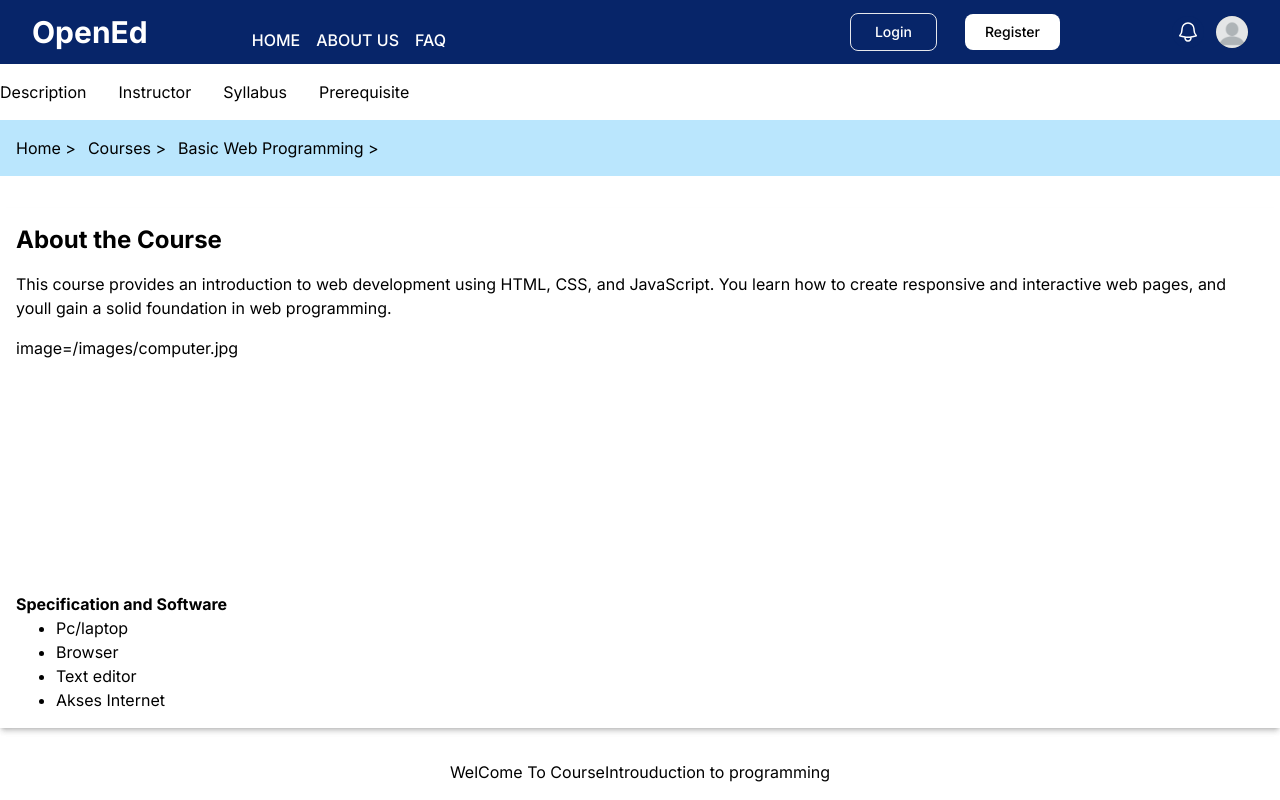
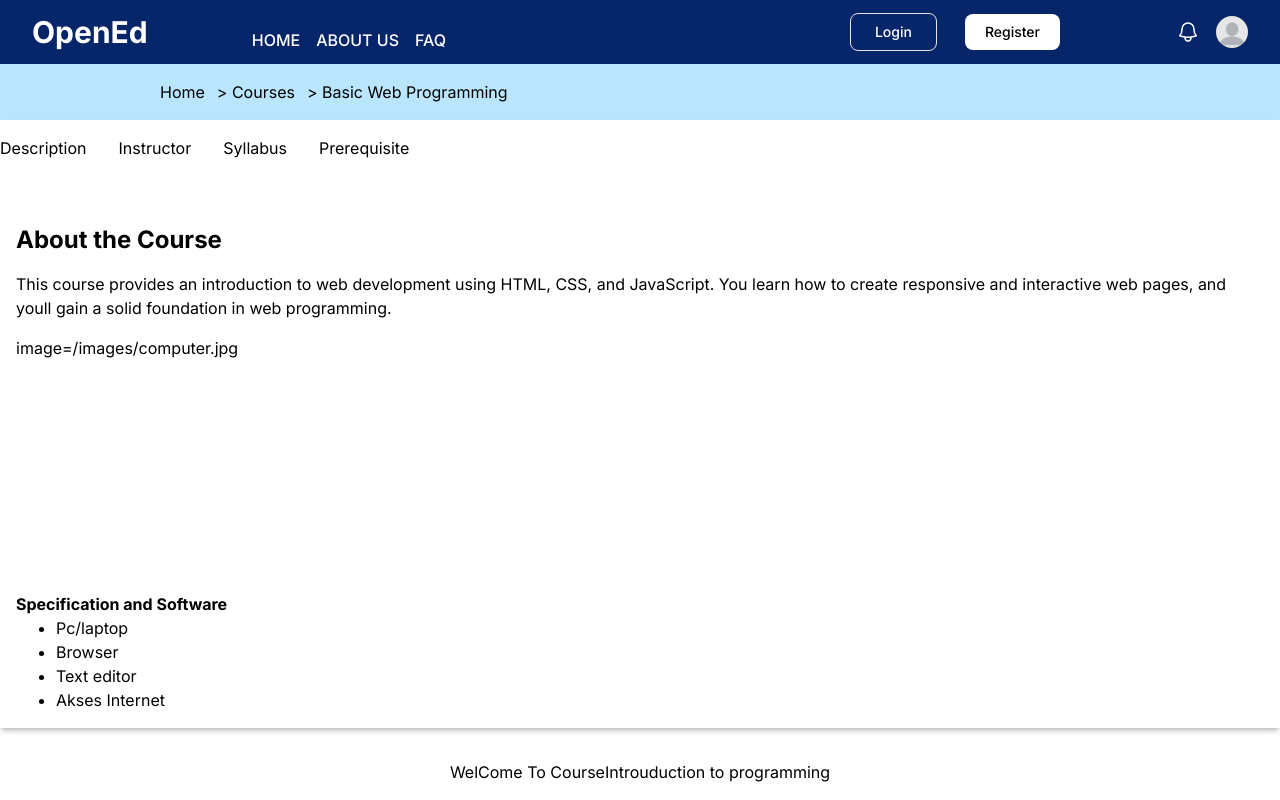
Before and after one commit to Xanvia/MOOC-IT-Center-UOP, a Next.js app in the folder frontend/: page /courses/1 in a window 1280 px wide. Built offline with nearby package versions, Linux system fonts and the light colour scheme; no server answers.

Commit message:
feat: add breadcrumb to course page

```diff
--- a/frontend/src/app/(public)/courses/page.tsx
+++ b/frontend/src/app/(public)/courses/page.tsx
@@ -1,12 +1,23 @@
 "use client";
 import SecondaryButton from "@/components/Buttons/SecondaryButton";
 import CourseCard from "@/components/Course/CourseCard/CourseCard";
-import React, { useState } from "react";
-import CreateCourseModal from "@/components/CreateCourseModal/CreateCourseModal";
+import Breadcrumb from "@/components/Course/CourseCard/CourseHome/Breadcrumb";
+
+import React from "react";
 
 const course2 = "/images/course2.png";
 const course3 = "/images/course3.png";
 const course5 = "/images/course5.png";
+
+interface BreadcrumbItem {
+  breadcrumb: string;
+  href?: string; // Make href optional
+}
+
+const breadcrumbs: BreadcrumbItem[] = [
+  { breadcrumb: 'Home', href: '/' },
+  { breadcrumb: '> Courses', href: '/courses' },
+];
 
 export default function Courses() {
   const [isModalOpen, setIsModalOpen] = useState(false);
@@ -17,6 +28,8 @@ export default function Courses() {
 
   return (
     <>
+      <Breadcrumb breadcrumbs={breadcrumbs}/>
+
       <div className="container mx-auto px-4 mt-20">
         <div className="mx-36 flex justify-between items-center mb-8">
           <h1 className="text-3xl font-bold">My Courses</h1>
--- a/frontend/src/components/Course/CourseCard/CourseHome/Breadcrumb.tsx
+++ b/frontend/src/components/Course/CourseCard/CourseHome/Breadcrumb.tsx
@@ -12,7 +12,7 @@ const Breadcrumbs = ({ breadcrumbs }: { breadcrumbs: BreadcrumbItem[] }) => {
   if (!breadcrumbs || breadcrumbs.length === 0) return null;
 
   return (
-    <nav className="flex bg-sky-200 p-4" aria-label="Breadcrumb">
+    <nav className="flex bg-sky-200 p-4 pl-40" aria-label="Breadcrumb">
       <ol className="inline-flex items-center space-x-1 md:space-x-3">
         {breadcrumbs.map((breadcrumb, index) => (
           <li key={breadcrumb.breadcrumb}>
--- a/frontend/src/components/Course/CourseCard/CourseHome/CourseDescriptionHeader.tsx
+++ b/frontend/src/components/Course/CourseCard/CourseHome/CourseDescriptionHeader.tsx
@@ -1,5 +1,6 @@
 import React from "react";
 import Breadcrumb from '../CourseHome/Breadcrumb';
+import Image from "next/image";
 
 interface BreadcrumbItem {
   breadcrumb: string;
@@ -7,15 +8,17 @@ interface BreadcrumbItem {
 }
 
 const breadcrumbs: BreadcrumbItem[] = [
-  { breadcrumb: 'Home >', href: '/' },
-  { breadcrumb: 'Courses  >', href: '/courses' },
-  { breadcrumb: 'Basic Web Programming  >', href: '/courses/1' },
+  { breadcrumb: 'Home', href: '/' },
+  { breadcrumb: '> Courses', href: '/courses' },
+  { breadcrumb: '> Basic Web Programming', href: '/courses/1' },
 ];
 
 const computer = "/images/computer.jpg";
+
 const CourseHeader: React.FC = () => {
   return (
     <>
+      <Breadcrumb breadcrumbs={breadcrumbs}/>
       <div className="bg-white shadow-md">
         <div className="container mx-auto">
           <nav className="flex space-x-8 py-4">
@@ -49,7 +52,7 @@ const CourseHeader: React.FC = () => {
             </a>
           </nav>
         </div>
-        <Breadcrumb breadcrumbs={breadcrumbs}/>
+
         <div className="container mx-auto my-8 p-4 bg-white shadow-md">
           {/* Description Content */}
           <div>
```
